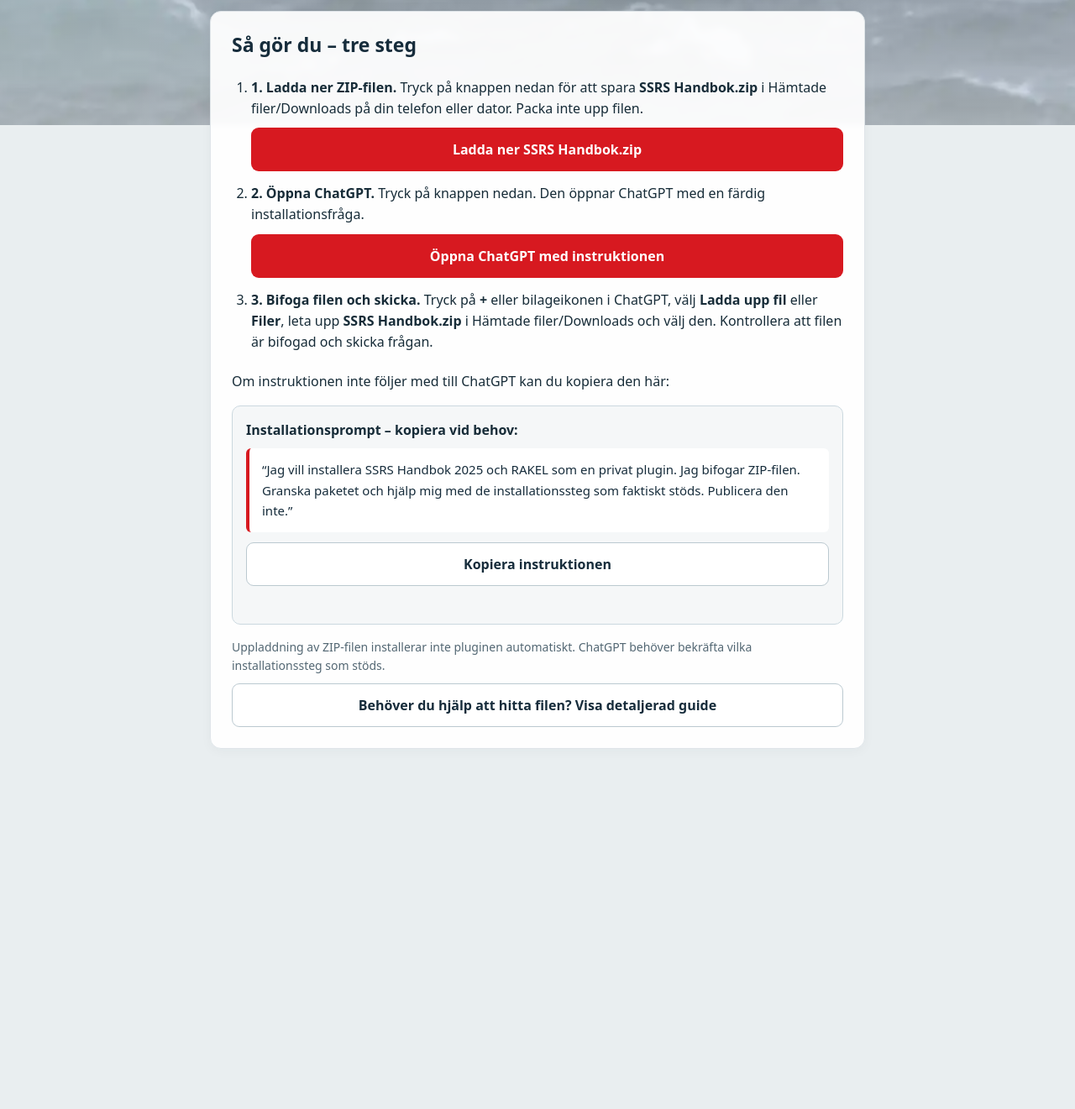
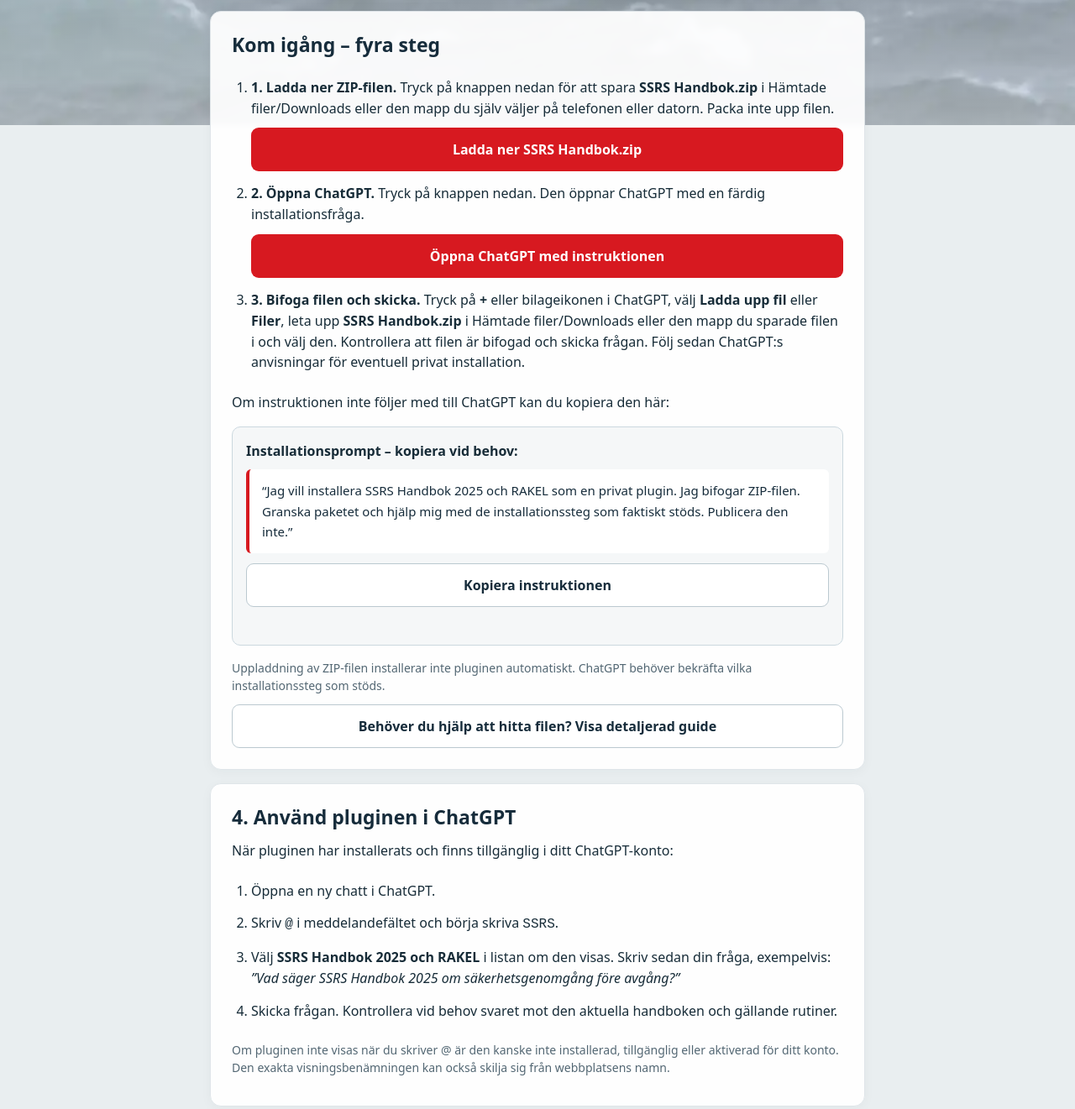
Before and after one commit to oingdahl/SSRS, a plain HTML site: page index.html in a window 1280 px wide. Shown: the part 651-1972 px from the top of the page at 84% size. Before the commit the page ends 1588 px from the top, so only its background shows below. Drawn offline with Linux system fonts and the light colour scheme.

Commit message:
Clarify custom download folders and how to invoke SSRS plugin with @

```diff
--- a/index.html
+++ b/index.html
@@ -17,13 +17,13 @@
 <div class="topic"><h3>RAKEL</h3><p>Frågor om RAKEL.</p></div></div>
 </section>
 <section class="card">
-<h2>Så gör du – tre steg</h2>
+<h2>Kom igång – fyra steg</h2>
 <ol class="steps">
-<li><strong>1. Ladda ner ZIP-filen.</strong> Tryck på knappen nedan för att spara <strong>SSRS Handbok.zip</strong> i Hämtade filer/Downloads på din telefon eller dator. Packa inte upp filen.
+<li><strong>1. Ladda ner ZIP-filen.</strong> Tryck på knappen nedan för att spara <strong>SSRS Handbok.zip</strong> i Hämtade filer/Downloads eller den mapp du själv väljer på telefonen eller datorn. Packa inte upp filen.
 <a class="button" href="./SSRS%20Handbok.zip" download="SSRS Handbok.zip">Ladda ner SSRS Handbok.zip</a></li>
 <li><strong>2. Öppna ChatGPT.</strong> Tryck på knappen nedan. Den öppnar ChatGPT med en färdig installationsfråga.
 <a class="button" href="https://chatgpt.com/?q=Jag%20vill%20installera%20SSRS%20Handbok%202025%20och%20RAKEL%20som%20en%20privat%20plugin.%20Jag%20bifogar%20ZIP-filen.%20Granska%20paketet%20och%20hj%C3%A4lp%20mig%20med%20de%20installationssteg%20som%20faktiskt%20st%C3%B6ds.%20Publicera%20den%20inte." target="_blank" rel="noopener noreferrer">Öppna ChatGPT med instruktionen</a></li>
-<li><strong>3. Bifoga filen och skicka.</strong> Tryck på <strong>+</strong> eller bilageikonen i ChatGPT, välj <strong>Ladda upp fil</strong> eller <strong>Filer</strong>, leta upp <strong>SSRS Handbok.zip</strong> i Hämtade filer/Downloads och välj den. Kontrollera att filen är bifogad och skicka frågan.</li>
+<li><strong>3. Bifoga filen och skicka.</strong> Tryck på <strong>+</strong> eller bilageikonen i ChatGPT, välj <strong>Ladda upp fil</strong> eller <strong>Filer</strong>, leta upp <strong>SSRS Handbok.zip</strong> i Hämtade filer/Downloads eller den mapp du sparade filen i och välj den. Kontrollera att filen är bifogad och skicka frågan. Följ sedan ChatGPT:s anvisningar för eventuell privat installation.</li>
 </ol>
 <p>Om instruktionen inte följer med till ChatGPT kan du kopiera den här:</p>
 <div class="prompt-box" aria-label="Installationsinstruktion att kopiera">
@@ -34,6 +34,16 @@
 </div>
 <p class="status">Uppladdning av ZIP-filen installerar inte pluginen automatiskt. ChatGPT behöver bekräfta vilka installationssteg som stöds.</p>
 <a class="button secondary" href="./installera.html">Behöver du hjälp att hitta filen? Visa detaljerad guide</a>
+</section>
+<section class="card"><h2>4. Använd pluginen i ChatGPT</h2>
+<p>När pluginen har installerats och finns tillgänglig i ditt ChatGPT-konto:</p>
+<ol class="steps">
+<li>Öppna en ny chatt i ChatGPT.</li>
+<li>Skriv <code>@</code> i meddelandefältet och börja skriva <code>SSRS</code>.</li>
+<li>Välj <strong>SSRS Handbok 2025 och RAKEL</strong> i listan om den visas. Skriv sedan din fråga, exempelvis: <em>”Vad säger SSRS Handbok 2025 om säkerhetsgenomgång före avgång?”</em></li>
+<li>Skicka frågan. Kontrollera vid behov svaret mot den aktuella handboken och gällande rutiner.</li>
+</ol>
+<p class="status">Om pluginen inte visas när du skriver @ är den kanske inte installerad, tillgänglig eller aktiverad för ditt konto. Den exakta visningsbenämningen kan också skilja sig från webbplatsens namn.</p>
 </section>
 </main>
 <script>
```
